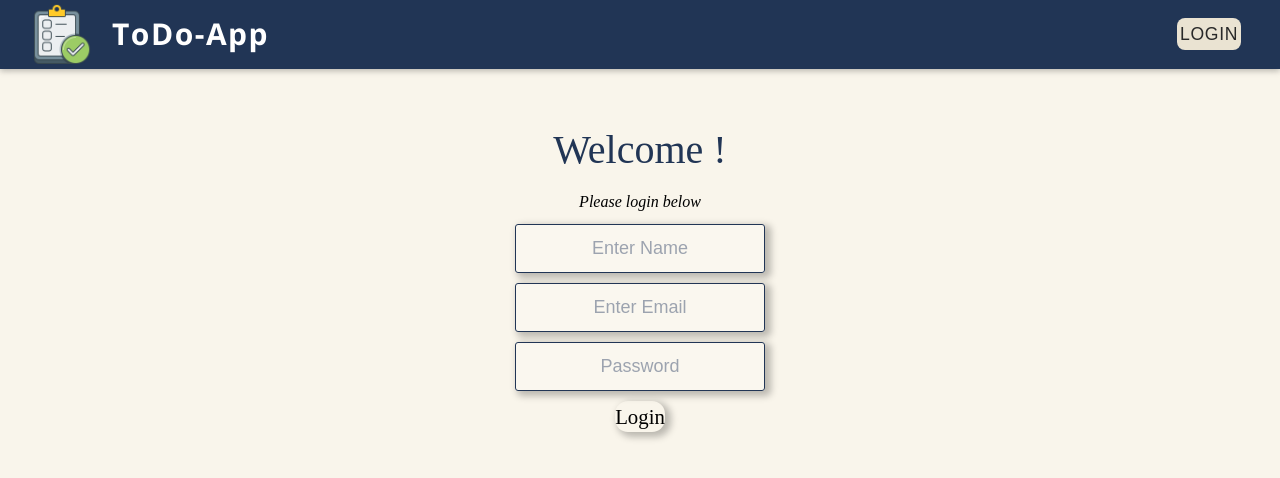
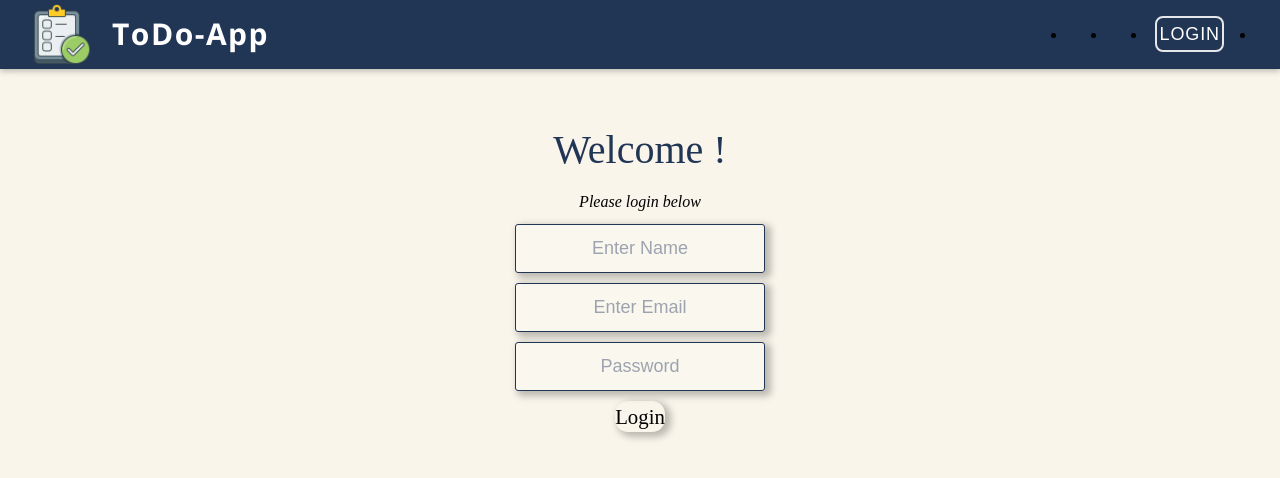
Before and after one commit to Aakash-mishra2/todo-app-assignment, a React (Create React App) app: page / in a window 1280 px wide. Shown: the top 478 px of the page. Built offline with nearby package versions, Linux system fonts and the light colour scheme; some icons are missing; a web font is replaced by a local one.

Commit message:
fixed navlinks anchor tag

```diff
--- a/src/index.css
+++ b/src/index.css
@@ -1,7 +1,7 @@
 @import url('https://fonts.googleapis.com/css?family=Open+Sans:400,700&display=swap');
 @import url('https://fonts.googleapis.com/css2?family=Ubuntu&display=swap');
 @import url('https://fonts.googleapis.com/css?family=Architects+Daughter&display=swap');
-
+@import url('https://fonts.googleapis.com/css2?family=REM:wght@400&display=swap');
 @tailwind base;
 @tailwind utilities;
 @tailwind components;
--- a/src/shared/navigation/Navlinks.js
+++ b/src/shared/navigation/Navlinks.js
@@ -9,18 +9,40 @@ export default function Navlinks() {
     const isLoggedIn = useSelector((state) => state.userAccount.isLoggedIn);
     const dispatch = useDispatch();
     return (
-        <ul className="nav-links">
+        <ul className="m-0 p-0 w-full h-full font-rem text-base tracking-wider
+                flex flex-col justify-center items-center
+                md:flex-row md:gap-4 md:text-lg ">
+
             <li>
-                {isLoggedIn && <NavLink to="/">Dashboard</NavLink>}
+                {isLoggedIn && <NavLink
+                    className="text-[#292929] md:text-white md:bg-[#213555] pt-1.5 pb-1.5 pl-0.5 pr-0.5 border-2 rounded-lg
+                    hover:bg-[#213555] hover:text-[#f4f6f8] active:bg-[#213555] active:text-[#f4f6f8]
+                    md:hover:bg-[#eae3d2] md:hover:text-[#292929] md:active:bg-[#eae3d2] md:active:text-[#292929]"
+                    to="/">
+                    Dashboard
+                </NavLink>}
             </li>
             <li>
-                {isLoggedIn && <NavLink to="/boards/new">New Board</NavLink>}
+                {isLoggedIn && <NavLink
+                    className="text-[#292929] md:text-white md:bg-[#213555] pt-1.5 pb-1.5 pl-0.5 pr-0.5 border-2 rounded-lg
+                    hover:bg-[#213555] hover:text-[#f4f6f8] active:bg-[#213555] active:text-[#f4f6f8]
+                    md:hover:bg-[#eae3d2] md:hover:text-[#292929] md:active:bg-[#eae3d2] md:active:text-[#292929]"
+                    to="/boards/new">
+                    New Board
+                </NavLink>}
             </li>
-           {!isLoggedIn && <li>
-                <NavLink to="/"> LOGIN </NavLink>
+            {!isLoggedIn && <li>
+                <NavLink
+                className="text-[#292929] md:text-white md:bg-[#213555] pt-1.5 pb-1.5 pl-0.5 pr-0.5 border-2 rounded-lg
+                    hover:bg-[#213555] hover:text-[#f4f6f8] active:bg-[#213555] active:text-[#f4f6f8]
+                    md:hover:bg-[#eae3d2] md:hover:text-[#292929] md:active:bg-[#eae3d2] md:active:text-[#292929]"
+                to="/"> LOGIN </NavLink>
             </li>}
             <li>
-                {isLoggedIn && <Button onClick={() => dispatch(logout())}> LOGOUT </Button> }
+                {isLoggedIn && <Button onClick={() => dispatch(logout())}
+
+                >
+                LOGOUT </Button>}
             </li>
         </ul>
     );
--- a/tailwind.config.js
+++ b/tailwind.config.js
@@ -8,6 +8,7 @@ module.exports = {
       fontFamily: {
         'arch_daug' : ["Architects Daughter", 'cursive'],
         'ubuntu': ["Ubuntu", 'cursive'],
+        'rem': ['REM', 'sans-serif'],
         'default': ['-apple-system', 'BlinkMacSystemFont','Segoe UI', 'Roboto', 'Oxygen', 'Cantarell', 'Fira Sans', 'Droid Sans', 'Helvetica Neue', 'Architects Daughter']
       }
     },
```
